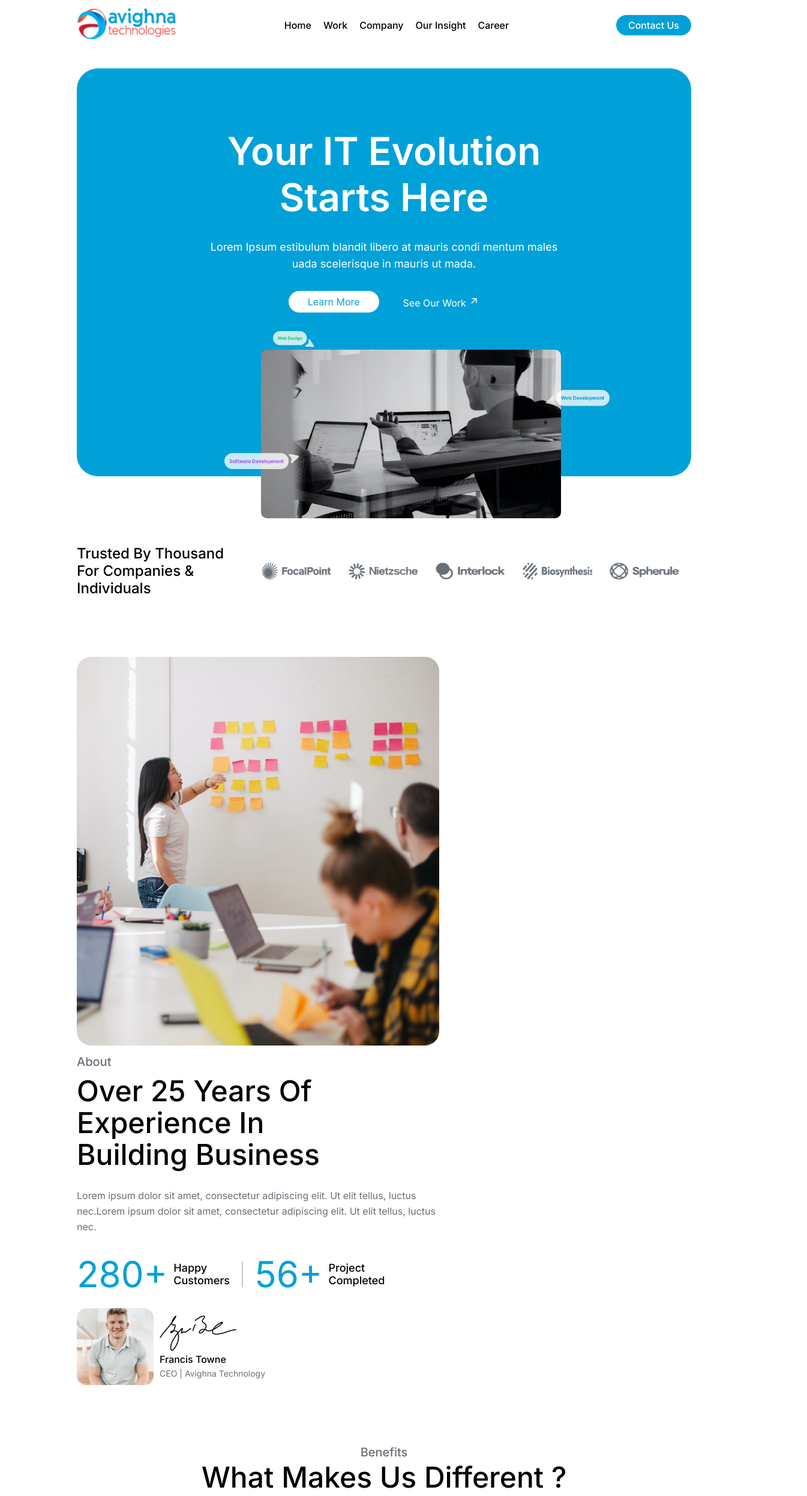
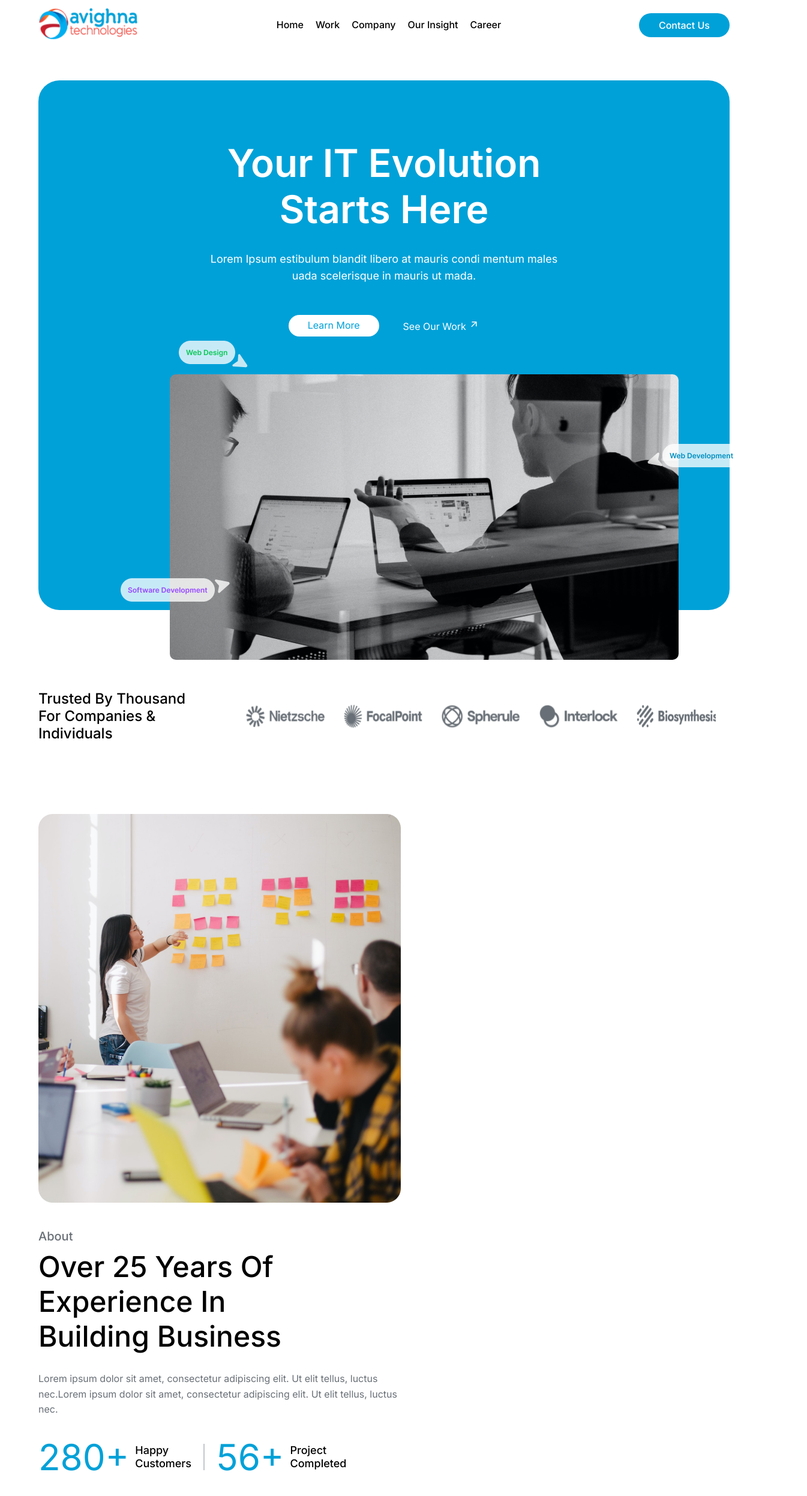
Before and after one commit to Janice1828/avighna-technology, a React (Create React App) app: page / in a window 1280 px wide. Shown: the top 2494 px of the page at 60% size, 1345 px wide, since content can reach past the window. Built offline with nearby package versions, Linux system fonts and the light colour scheme.

Commit message:
spacing padding width edited

```diff
--- a/src/Components/Customers.js
+++ b/src/Components/Customers.js
@@ -59,7 +59,7 @@ const Customers = ({ mainTitle, title, content, data }) => {
                 />
                 <h5 id="customers-ceo-name">{customerData.name}</h5>
                 <p
-                  className="contents"
+                  className="customer-designation"
                   style={{ paddingBottom: "0px", fontSize: "14px" }}
                 >
                   {customerData.designation}
--- a/src/Components/Featuredproject.js
+++ b/src/Components/Featuredproject.js
@@ -11,12 +11,12 @@ const Featuredproject = ({
   return (
     <>
       <div className="digital-wallet">
-        <div className="w-80">
+        <div className="w-90">
           <h5 className="sub-sub-heading text-center">{mainTitle}</h5>
           <h1 className="headings text-center customized-solutios-heading">
             {title}
           </h1>
-          <div className="d-flex gap-2">
+          <div className="d-flex gap-4">
             <div>
               <div className="card">
                 <div className="card-content">
@@ -24,10 +24,16 @@ const Featuredproject = ({
                   <p className="contents digital-wallet-content">
                     {digitalWallet.content}
                   </p>
-                  <a href="#" className="case-study">
-                    View Case Study <img src={Blackarrow} alt="" />
-                  </a>
-                  <img src={digitalWallet.img} alt="" />
+                  <div className="d-flex position-relative">
+                    <a href="#" className="case-study">
+                      View Case Study <img src={Blackarrow} alt="" />
+                    </a>
+                    <img
+                      src={digitalWallet.img}
+                      alt=""
+                      className="position-absolute digital-wallet-imgs"
+                    />
+                  </div>
                 </div>
               </div>
             </div>
@@ -48,7 +54,7 @@ const Featuredproject = ({
           </div>
         </div>
       </div>
-      <div className="w-80">
+      <div className="w-90">
         <div className="gym-cloud">
           <div className="card">
             <div className="card-content">
--- a/src/Components/Industriesdomain.js
+++ b/src/Components/Industriesdomain.js
@@ -8,7 +8,7 @@ const Industriesdomain = ({ mainTitle, title, data }) => {
   };
   return (
     <div className="industries-domains">
-      <div className="w-80">
+      <div className="w-90">
         <h5 className="text-center">{mainTitle}</h5>
         <h1 className="text-center">{title}</h1>
         <div className="industries-domains-img d-flex justify-content-center flex-column">
@@ -17,7 +17,7 @@ const Industriesdomain = ({ mainTitle, title, data }) => {
             alt=""
             style={{ height: "650px", objectFit: "cover" }}
           />
-          <div className="d-flex gap-2 mt-4">
+          <div className="d-flex gap-4 mt-4">
             {data.map((service) => (
               <p
                 className={`cursor-pointer services-lists ${
--- a/src/Components/Innovative.js
+++ b/src/Components/Innovative.js
@@ -5,7 +5,7 @@ const Innovative = () => {
   return (
     <>
       <div className="innvotive-intuitive">
-        <div className="w-80">
+        <div>
           <div className="d-flex">
             <div>
               <h1>
@@ -17,10 +17,9 @@ const Innovative = () => {
                 <br /> Experiences
               </h1>
               <p id="innvotive-intuitive-content">
-                Lorem ipsum dolor sit amet, consectetur adipiscing elit.
-                <br /> Ut elit tellus, luctus nec.Lorem ipsum dolor sit amet,
-                consectetur
-                <br /> adipiscing elit. Ut elit tellus, luctus nec.
+                Lorem ipsum dolor sit amet, consectetur adipiscing elit. Ut elit
+                tellus, luctus nec.Lorem ipsum dolor sit amet, consectetur
+                adipiscing elit. Ut elit tellus, luctus nec.
               </p>
               <div className="btn-groups gap-4 d-flex align-items-center">
                 <a href="#" className="innovative-learn-more-btn">
--- a/src/Components/Navbar.js
+++ b/src/Components/Navbar.js
@@ -3,7 +3,7 @@ import Logo from "../images/logoav 1.png";
 import { Link } from "react-router-dom";
 const Navbar = () => {
   return (
-    <nav className="w-80 m-auto d-flex justify-content-between align-items-center">
+    <nav className="w-90 m-auto d-flex justify-content-between align-items-center">
       <div className="avighna-nav-logo">
         <img src={Logo} alt="Avighna Logo" />
       </div>
--- a/src/Components/Trustedclients.js
+++ b/src/Components/Trustedclients.js
@@ -4,7 +4,6 @@ import "owl.carousel/dist/assets/owl.carousel.css";
 import "owl.carousel/dist/assets/owl.theme.default.css";
 
 const Trustedclients = ({ heading, data }) => {
-  console.log(data.length);
   return (
     <div className="trusted-clients d-flex">
       <div className="w-30">
--- a/src/Home.js
+++ b/src/Home.js
@@ -23,9 +23,9 @@ const Home = () => {
         <Navbar />
         <div
           className="avighna-content-container"
-          style={{ paddingTop: "30px" }}
+          style={{ paddingTop: "50px" }}
         >
-          <div className="w-80 m-auto">
+          <div className="w-90 m-auto">
             <div>
               <Evolution
                 heading={EvolutionData.heading}
--- a/src/Home2.js
+++ b/src/Home2.js
@@ -18,7 +18,7 @@ const Home2 = () => {
           className="avighna-content-container"
           style={{ paddingTop: "30px" }}
         >
-          <div className="w-80 m-auto">
+          <div className="w-90 m-auto">
             <div>
               <Innovative />
               {/* <Trustedclients /> */}
--- a/src/data/TrustedClientsData.js
+++ b/src/data/TrustedClientsData.js
@@ -6,6 +6,6 @@ import Spherule from "../images/655dd34b3b5f5ab873b54b1d_4.png";
 
 const TrustedClientsData = {
   heading: "Trusted By Thousand For Companies & Individuals",
-  data: [Focalpoint, Nietzsche, Interlock, Biosynthesis, Spherule],
+  data: [Nietzsche, Focalpoint, Spherule, Interlock, Biosynthesis],
 };
 export default TrustedClientsData;
--- a/src/index.css
+++ b/src/index.css
@@ -30,6 +30,7 @@
 }
 .w-90 {
   width: 90%;
+  margin: auto;
 }
 .w-30 {
   width: 30%;
@@ -74,8 +75,9 @@
   text-decoration: none;
   color: #fff;
   background-color: var(--blue-color);
-  padding: 7px 20px;
+  padding: 10px 33px;
   border-radius: 20px;
+  line-height: 19.36px;
 }
 .contact-us-btn a:hover {
   color: var(--blue-color);
@@ -96,6 +98,9 @@ nav a {
 .position-relative {
   position: relative;
 }
+.digital-wallet-imgs {
+  left: 10px;
+}
 .w-50 {
   width: 40%;
   margin: auto;
@@ -115,7 +120,7 @@ nav a {
 }
 .evolution {
   position: relative;
-  height: 755px;
+  height: 967px;
 }
 .evolution-background-content {
   background: var(--blue-color);
@@ -125,19 +130,17 @@ nav a {
   flex-direction: column;
   border-radius: 35px;
   padding: 100px 0px;
-  height: 680px;
+  height: 883px;
 }
 
 .flex-column {
   flex-direction: column;
 }
 .evolution-bg-img {
-  width: 500px;
-  height: 300px;
   margin: auto;
   position: absolute;
-  bottom: -14px;
-  left: 30%;
+  bottom: -3px;
+  left: 19%;
 }
 .evolution-bg-img #background-img {
   width: 100%;
@@ -146,7 +149,7 @@ nav a {
 .evolution-text-content {
   font-size: 18px;
   line-height: 28.8px;
-  margin: 30px 0px;
+  margin: 30px 0px 50px 0px;
   font-weight: 400;
   width: 580px;
 }
@@ -160,6 +163,7 @@ nav a {
   text-decoration: none;
   padding: 8px 32px;
   border: none;
+  line-height: 19.36px;
   font-size: 16px;
   border-radius: 20px;
 }
@@ -170,48 +174,45 @@ nav a {
   padding: 8px 32px;
   border: none;
   font-size: 16px;
+  line-height: 19.36px;
   border-radius: 20px;
 }
 .see-our-work-btn {
   color: #fff;
   text-decoration: none;
+  line-height: 19.36px;
 }
 .innovative-see-our-work-btn {
   background-color: transparent;
   color: #000;
   font-size: 16px;
   text-decoration: none;
+  line-height: 19.36px;
 }
 #web-design {
   position: absolute;
-  height: 30px;
-  top: -31px;
-  left: 20px;
+  top: -56px;
+  left: 15px;
 }
 #web-development {
   position: absolute;
-  right: -81px;
-  height: 30px;
-  top: 67px;
+  right: -104px;
+  top: 116px;
 }
 #software-development {
   position: absolute;
   bottom: 101px;
-  left: -61px;
-  height: 30px;
+  left: -82px;
 }
 .trusted-companies-logos img {
-  height: 30px;
+  height: 40px;
 }
 .trusted-companies-logos {
   gap: 30px;
   display: flex;
   justify-content: flex-end;
 }
-.w-80 {
-  width: 80%;
-  margin: auto;
-}
+
 .evolution-background-content h1 {
   font-size: 64px;
   line-height: 76.8px;
@@ -219,7 +220,7 @@ nav a {
   width: 525px;
 }
 .trusted-clients {
-  margin-top: 40px;
+  margin-top: 50px;
 }
 .trusted-clients h4 {
   font-size: 24px;
@@ -245,7 +246,7 @@ nav a {
   width: 510px;
   font-size: 48px;
   font-weight: 500;
-  line-height: 53px;
+  line-height: 57.6px;
   padding: 10px 0px 30px 0px;
 }
 .experience-years {
@@ -260,7 +261,7 @@ nav a {
   width: 600px;
 }
 .avighna-technologies-ceo-signature {
-  padding-top: 20px;
+  padding-top: 30px;
 }
 #happy-customer-count,
 .project-completed-number h1 {
@@ -285,9 +286,9 @@ nav a {
   width: 660px;
 }
 .business-building-experience {
-  padding: 100px 0px;
+  padding: 120px 0px;
   flex-wrap: wrap;
-  gap: 11px;
+  gap: 40px;
 }
 .customized-solutios-heading {
   width: 560px;
@@ -295,8 +296,8 @@ nav a {
   margin: auto;
 }
 .industries-domains {
-  padding: 80px 0px;
-  margin: 100px 0px;
+  padding: 120px 0px;
+  margin: 120px 0px;
 }
 .happy-customers-number h5 {
   border-right: 2px solid #c1c8cd;
@@ -305,21 +306,26 @@ nav a {
 .avighna-technologies-ceo-signature h5 {
   font-size: 16px;
   font-weight: 500;
+  line-height: 19.36px;
 }
 .avighna-technologies-ceo-signature p {
   font-size: 14px;
   font-weight: 400;
   color: #686f76;
   padding-top: 5px;
+  line-height: 16.94px;
 }
 .our-specifications h5 {
   font-size: 20px;
   font-weight: 500;
   color: #686f76;
+  line-height: 24px;
 }
 .our-specifications h1 {
   font-size: 48px;
   font-weight: 500;
+  line-height: 57.6px;
+  padding-top: 10px;
 }
 .our-specifications h1 span {
   color: var(--blue-color);
@@ -330,9 +336,10 @@ nav a {
   font-size: 24px;
   font-weight: 500;
   line-height: 28.8px;
-  padding-top: 20px;
-  padding-bottom: 10px;
+  padding-top: 40px;
+  padding-bottom: 15px;
   text-align: center;
+  width: 379px;
 }
 .succeed-projects p,
 .happy-clients-counting p,
@@ -342,6 +349,7 @@ nav a {
   line-height: 25.6px;
   text-align: center;
   color: #686f76;
+  width: 341px;
 }
 .succeed-projects img,
 .happy-clients-counting img,
@@ -350,8 +358,8 @@ nav a {
   width: 68px;
 }
 .specification-lists {
-  padding-top: 60px;
-  gap: 20px;
+  padding-top: 70px;
+  gap: 50px;
 }
 .succeed-projects,
 .happy-clients-counting {
@@ -374,6 +382,7 @@ nav a {
 .industries-domains h5 {
   font-size: 20px;
   font-weight: 500;
+  line-height: 24px;
 }
 .industries-domains h1 span {
   color: #beeeff;
@@ -400,7 +409,7 @@ nav a {
   border-radius: 24px;
   height: 480px;
   color: #fff;
-  margin: 100px 0px;
+  margin: 120px 0px;
 }
 .cta-section {
   width: 1028px;
@@ -422,7 +431,7 @@ footer {
   color: #fff;
 }
 .footer-content {
-  width: 80%;
+  width: 90%;
   margin: auto;
 }
 .company-details {
@@ -470,6 +479,7 @@ footer ul {
   font-size: 12px;
 }
 .sub-sub-heading {
+  line-height: 24px;
   font-size: 20px;
   font-weight: 500;
   color: #686f76;
@@ -484,12 +494,19 @@ footer ul {
 .sub-heading {
   font-size: 32px;
   font-weight: 500;
+  line-height: 38.4px;
 }
 .contents {
   font-size: 16px;
   color: #686f76;
+  padding-top: 15px;
+  line-height: 25.6px;
+  padding-bottom: 35px;
+}
+.customer-designation {
+  font-size: 16px;
+  color: #686f76;
   padding-top: 5px;
-  line-height: 20.94px;
   padding-bottom: 25px;
 }
 #customers-ceo-name {
@@ -502,26 +519,28 @@ footer ul {
   font-weight: 500;
   color: #000;
   text-decoration: none;
+  z-index: 1;
 }
 .headings span {
   color: var(--blue-color);
 }
 .digital-wallet {
   background-image: url(./images/Mesh\ gradeint\ bg\ 1.png);
-  padding-bottom: 35px;
+  padding-bottom: 50px;
   background-position: top;
 }
 .pb-2 {
   padding-bottom: 20px;
 }
 .card {
-  padding: 20px 25px 0px 25px;
+  padding: 40px 30px 10px 30px;
   background-color: #f2f5f9;
   border-radius: 20px;
   border: 1px solid #c1c8cd;
+  height: 100%;
 }
 #trusted-companies-content {
-  line-height: 33px;
+  line-height: 38.4px;
   font-size: 24px;
   width: 600px;
 }
@@ -547,18 +566,21 @@ footer ul {
 .customers-pink-bg {
   background-image: url(./images/Mesh\ gradeint\ bg\ 2.png);
   background-position: center;
-  padding-top: 80px;
+  padding-top: 120px;
 }
 .innvotive-intuitive h1 span {
   color: var(--blue-color);
 }
 .innvotive-intuitive h1 {
-  font-size: 44px;
+  font-size: 64px;
+  line-height: 76.8px;
 }
+
 #innvotive-intuitive-content {
   padding: 20px 0px 40px 0px;
-  line-height: 25px;
+  line-height: 25.6px;
   color: #686f76;
+  width: 480px;
 }
 .modal {
   height: 100vh;
@@ -585,6 +607,10 @@ dialog {
   height: 25px;
   cursor: pointer;
 }
+
+.nav-link {
+  line-height: 19.36px;
+}
 .nav-link:hover {
   color: var(--blue-color);
   transition: 0.4s;
@@ -596,6 +622,9 @@ dialog {
 }
 .see-our-work-btn:hover {
   transform: scale(1.1);
+}
+.services-lists {
+  line-height: 24px;
 }
 .services-lists:hover {
   color: var(--blue-color);
```
